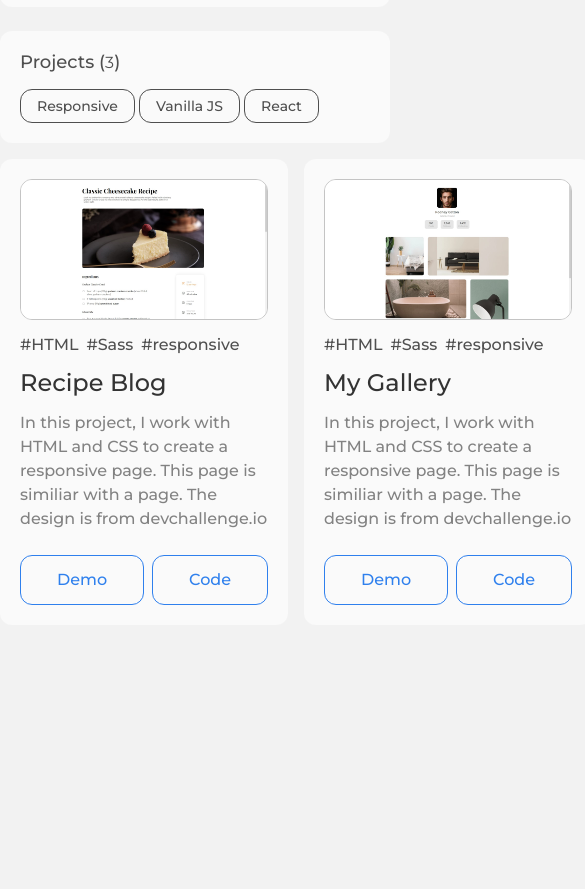
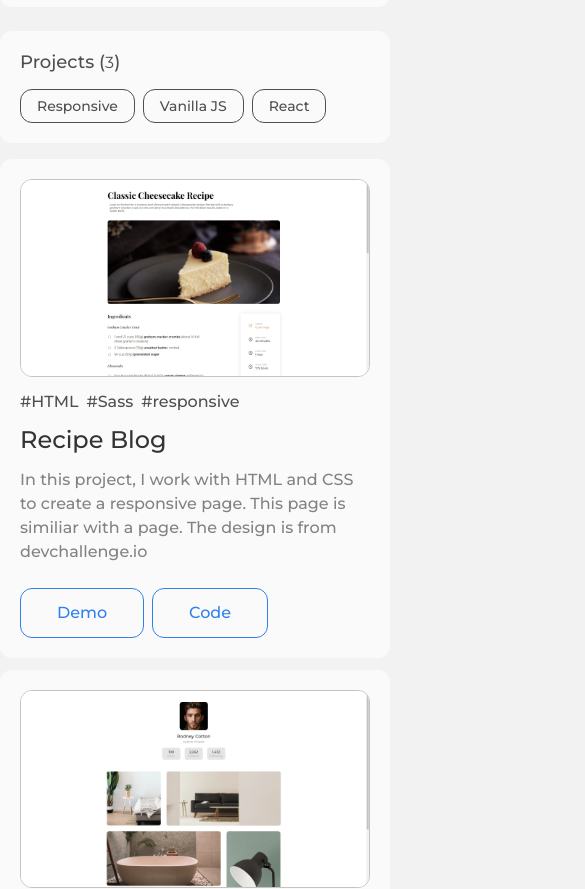
Before and after one commit to araujowebdev/devchallenges-portfolio, a website: page index.html in a window 390 px wide. Shown: the part 1605-2494 px from the top of the page, 585 px wide, since content can reach past the window. Before the commit the page ends 2286 px from the top, so only its background shows below. Drawn offline with nearby package versions, Linux system fonts and the light colour scheme.

Commit message:
make projects responsive

```diff
--- a/src/styles/scss/main/_projects.scss
+++ b/src/styles/scss/main/_projects.scss
@@ -15,6 +15,11 @@ main {
       }
 
       div {
+        display: flex;
+        align-items: center;
+        gap: 8px;
+        flex-wrap: wrap;
+
         button {
           font: 500 14px/16px "Montserrat", sans-serif;
           background-color: c.$gray-0;
@@ -99,3 +104,25 @@ main {
     }
   }
 }
+
+@media screen and (max-width: 899.98px) {
+  main {
+    .projects {
+      &__list {
+        grid-template-columns: 1fr 1fr;
+        gap: 12px;
+      }
+    }
+  }
+}
+
+@media screen and (max-width: 619.98px) {
+  main {
+    .projects {
+      &__list {
+        grid-template-columns: 1fr;
+        gap: 12px;
+      }
+    }
+  }
+}
```
Also changed, not shown: dist/styles/style.css.
